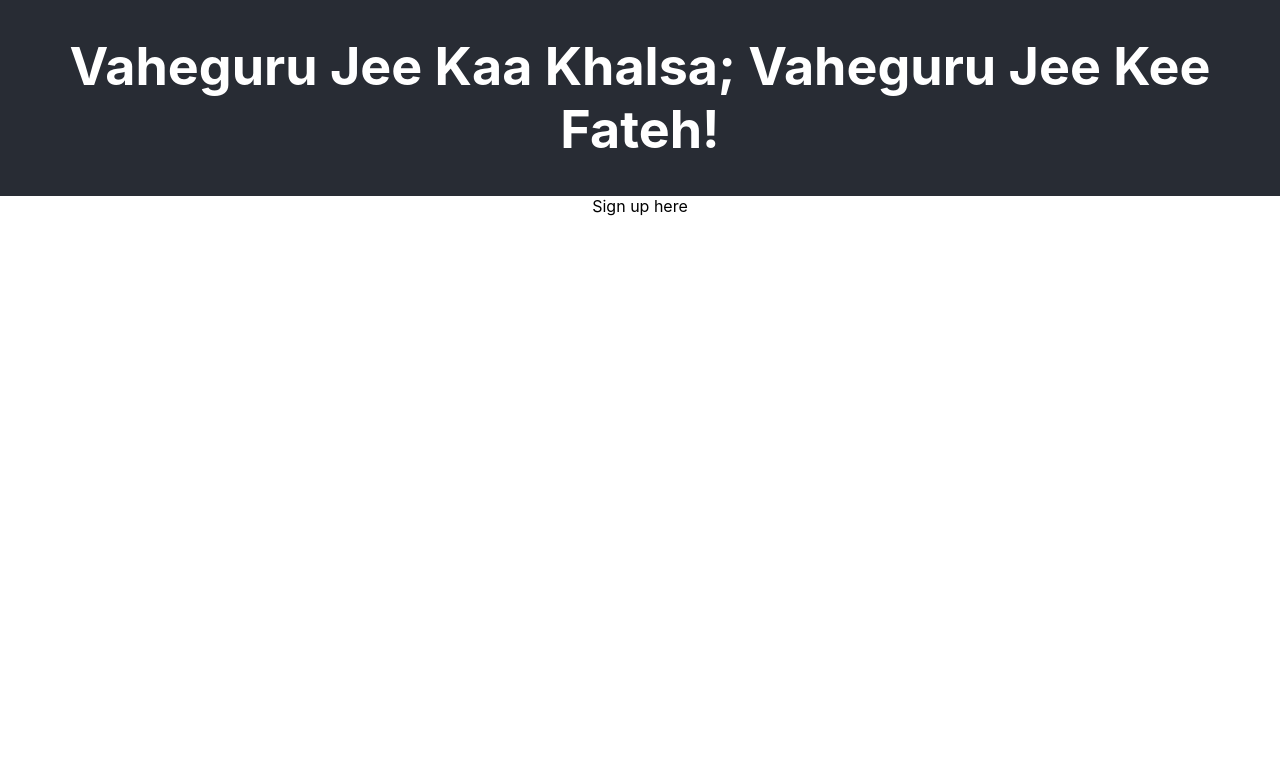
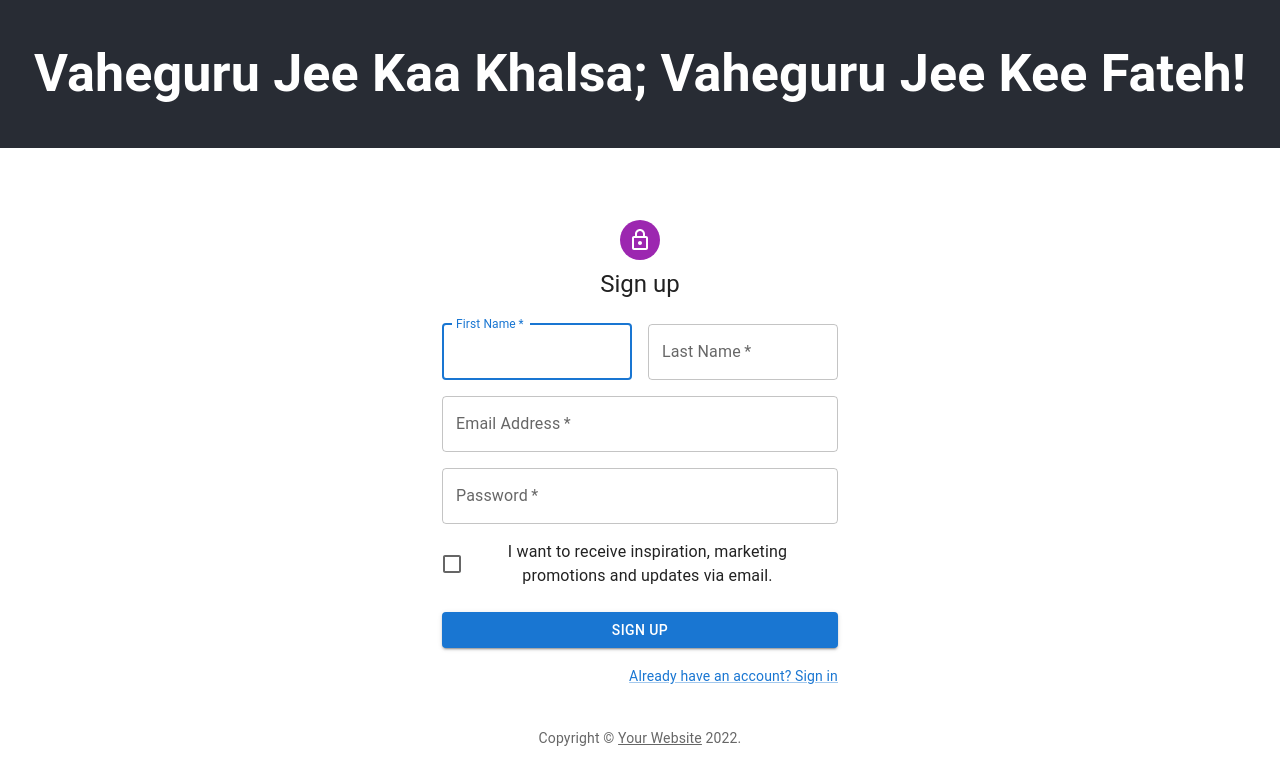
Before and after one commit to ManpreetSL/react-firebase-auth, a React (Create React App) app: page /sign-up in a window 1280 px wide. Shown: the top 784 px of the page. Built offline with nearby package versions, Linux system fonts and the light colour scheme.

Commit message:
Added MUI forms for signing up and signing in

```diff
--- a/package.json
+++ b/package.json
@@ -3,6 +3,10 @@
   "version": "0.1.0",
   "private": true,
   "dependencies": {
+    "@emotion/react": "^11.10.4",
+    "@emotion/styled": "^11.10.4",
+    "@mui/icons-material": "^5.10.9",
+    "@mui/material": "^5.10.9",
     "@testing-library/jest-dom": "^5.16.5",
     "@testing-library/react": "^13.4.0",
     "@testing-library/user-event": "^13.5.0",
--- a/src/views/SignIn.jsx
+++ b/src/views/SignIn.jsx
@@ -1,7 +1,122 @@
 import React from 'react';
+import Avatar from '@mui/material/Avatar';
+import Button from '@mui/material/Button';
+import CssBaseline from '@mui/material/CssBaseline';
+import TextField from '@mui/material/TextField';
+import FormControlLabel from '@mui/material/FormControlLabel';
+import Checkbox from '@mui/material/Checkbox';
+import Link from '@mui/material/Link';
+import Grid from '@mui/material/Grid';
+import Box from '@mui/material/Box';
+import LockOutlinedIcon from '@mui/icons-material/LockOutlined';
+import Typography from '@mui/material/Typography';
+import Container from '@mui/material/Container';
+import { createTheme, ThemeProvider } from '@mui/material/styles';
+
+function Copyright(props) {
+  return (
+    <Typography
+      variant='body2'
+      color='text.secondary'
+      align='center'
+      {...props}
+    >
+      {'Copyright © '}
+      <Link color='inherit' href='#'>
+        My websiteee
+      </Link>{' '}
+      {new Date().getFullYear()}
+      {'.'}
+    </Typography>
+  );
+}
+
+const theme = createTheme();
 
 function SignIn() {
-  return <div>Sign in</div>;
+  const handleSubmit = (event) => {
+    event.preventDefault();
+    const data = new FormData(event.currentTarget);
+    console.log({
+      email: data.get('email'),
+      password: data.get('password'),
+    });
+  };
+
+  return (
+    <ThemeProvider theme={theme}>
+      <Container component='main' maxWidth='xs'>
+        <CssBaseline />
+        <Box
+          sx={{
+            marginTop: 8,
+            display: 'flex',
+            flexDirection: 'column',
+            alignItems: 'center',
+          }}
+        >
+          <Avatar sx={{ m: 1, bgcolor: 'secondary.main' }}>
+            <LockOutlinedIcon />
+          </Avatar>
+          <Typography component='h1' variant='h5'>
+            Sign in
+          </Typography>
+          <Box
+            component='form'
+            onSubmit={handleSubmit}
+            noValidate
+            sx={{ mt: 1 }}
+          >
+            <TextField
+              margin='normal'
+              required
+              fullWidth
+              id='email'
+              label='Email Address'
+              name='email'
+              autoComplete='email'
+              autoFocus
+            />
+            <TextField
+              margin='normal'
+              required
+              fullWidth
+              name='password'
+              label='Password'
+              type='password'
+              id='password'
+              autoComplete='current-password'
+            />
+            <FormControlLabel
+              control={<Checkbox value='remember' color='primary' />}
+              label='Remember me'
+            />
+            <Button
+              type='submit'
+              fullWidth
+              variant='contained'
+              sx={{ mt: 3, mb: 2 }}
+            >
+              Sign In
+            </Button>
+            <Grid container>
+              <Grid item xs>
+                <Link href='#' variant='body2'>
+                  Forgot password?
+                </Link>
+              </Grid>
+              <Grid item>
+                <Link href='#' variant='body2'>
+                  {"Don't have an account? Sign Up"}
+                </Link>
+              </Grid>
+            </Grid>
+          </Box>
+        </Box>
+        <Copyright sx={{ mt: 8, mb: 4 }} />
+      </Container>
+    </ThemeProvider>
+  );
 }
 
 export default SignIn;
--- a/src/views/SignUp.jsx
+++ b/src/views/SignUp.jsx
@@ -1,7 +1,145 @@
 import React from 'react';
+import Avatar from '@mui/material/Avatar';
+import Button from '@mui/material/Button';
+import CssBaseline from '@mui/material/CssBaseline';
+import TextField from '@mui/material/TextField';
+import FormControlLabel from '@mui/material/FormControlLabel';
+import Checkbox from '@mui/material/Checkbox';
+import Link from '@mui/material/Link';
+import Grid from '@mui/material/Grid';
+import Box from '@mui/material/Box';
+import LockOutlinedIcon from '@mui/icons-material/LockOutlined';
+import Typography from '@mui/material/Typography';
+import Container from '@mui/material/Container';
+import { createTheme, ThemeProvider } from '@mui/material/styles';
+
+function Copyright(props) {
+  return (
+    <Typography
+      variant='body2'
+      color='text.secondary'
+      align='center'
+      {...props}
+    >
+      {'Copyright © '}
+      <Link color='inherit' href='https://mui.com/'>
+        Your Website
+      </Link>{' '}
+      {new Date().getFullYear()}
+      {'.'}
+    </Typography>
+  );
+}
+
+const theme = createTheme();
 
 function SignUp() {
-  return <div>Sign up here</div>;
+  const handleSubmit = (event) => {
+    event.preventDefault();
+    const data = new FormData(event.currentTarget);
+    console.log({
+      email: data.get('email'),
+      password: data.get('password'),
+    });
+  };
+
+  return (
+    <ThemeProvider theme={theme}>
+      <Container component='main' maxWidth='xs'>
+        <CssBaseline />
+        <Box
+          sx={{
+            marginTop: 8,
+            display: 'flex',
+            flexDirection: 'column',
+            alignItems: 'center',
+          }}
+        >
+          <Avatar sx={{ m: 1, bgcolor: 'secondary.main' }}>
+            <LockOutlinedIcon />
+          </Avatar>
+          <Typography component='h1' variant='h5'>
+            Sign up
+          </Typography>
+          <Box
+            component='form'
+            noValidate
+            onSubmit={handleSubmit}
+            sx={{ mt: 3 }}
+          >
+            <Grid container spacing={2}>
+              <Grid item xs={12} sm={6}>
+                <TextField
+                  autoComplete='given-name'
+                  name='firstName'
+                  required
+                  fullWidth
+                  id='firstName'
+                  label='First Name'
+                  autoFocus
+                />
+              </Grid>
+              <Grid item xs={12} sm={6}>
+                <TextField
+                  required
+                  fullWidth
+                  id='lastName'
+                  label='Last Name'
+                  name='lastName'
+                  autoComplete='family-name'
+                />
+              </Grid>
+              <Grid item xs={12}>
+                <TextField
+                  required
+                  fullWidth
+                  id='email'
+                  label='Email Address'
+                  name='email'
+                  autoComplete='email'
+                />
+              </Grid>
+              <Grid item xs={12}>
+                <TextField
+                  required
+                  fullWidth
+                  name='password'
+                  label='Password'
+                  type='password'
+                  id='password'
+                  autoComplete='new-password'
+                />
+              </Grid>
+              <Grid item xs={12}>
+                <FormControlLabel
+                  control={
+                    <Checkbox value='allowExtraEmails' color='primary' />
+                  }
+                  label='I want to receive inspiration, marketing promotions and updates via email.'
+                />
+              </Grid>
+            </Grid>
+            <Button
+              type='submit'
+              fullWidth
+              variant='contained'
+              sx={{ mt: 3, mb: 2 }}
+            >
+              Sign Up
+            </Button>
+            <Grid container justifyContent='flex-end'>
+              <Grid item>
+                <Link href='#' variant='body2'>
+                  Already have an account? Sign in
+                </Link>
+              </Grid>
+            </Grid>
+          </Box>
+        </Box>
+        <Copyright sx={{ mt: 5 }} />
+      </Container>
+    </ThemeProvider>
+  );
 }
 
 export default SignUp;
```
Also changed, not shown: 1 other file (tests, documents, lock files or other folders).
